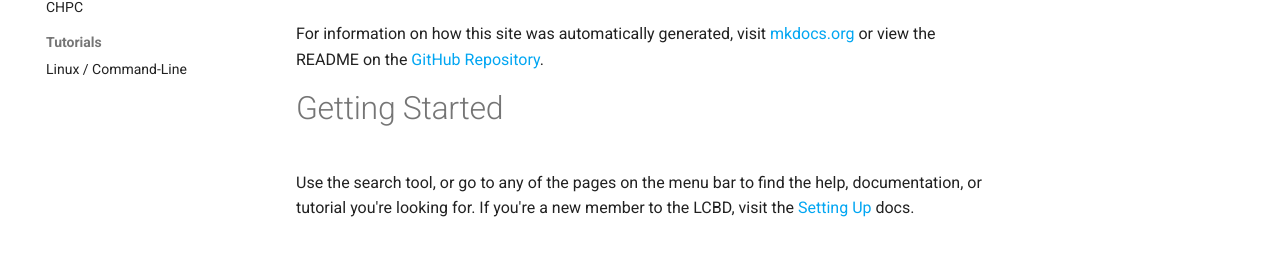
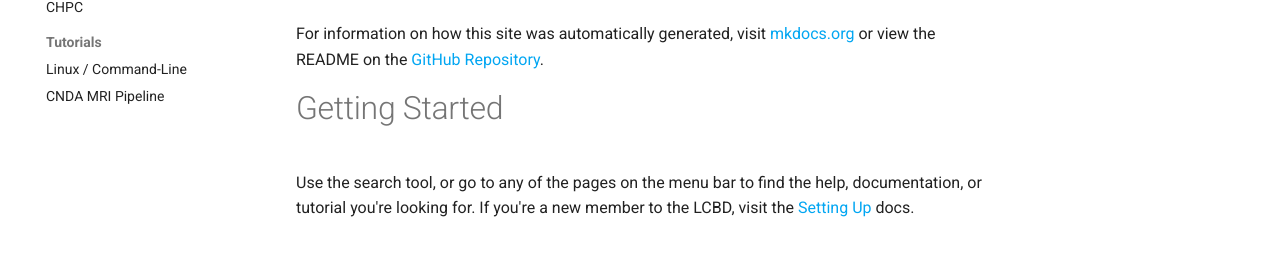
Before and after one commit to ChildBrainLab/ChildBrainLab.github.io, an MkDocs documentation site: the page built from docs/index.md, in a window 1280 px wide. Shown: the part 293-559 px from the top of the page. Built offline with MkDocs 1.6.1 and Material for MkDocs 9.7.7, drawn with Linux system fonts in a browser that asks for light colours; comment, search, counter and statistics services are not loaded.

Commit message:
Update mkdocs.yml

```diff
--- a/mkdocs.yml
+++ b/mkdocs.yml
@@ -52,6 +52,7 @@ nav:
   - CHPC: 'setting_up/CHPC.md'
 - Tutorials:
   - 'Linux / Command-Line': 'tutorials/linux_wt.md'
+  - 'CNDA MRI Pipeline': 'tutorials/cnda_wt.md'
 extra_css:
 - stylesheets/extra.css
 markdown_extensions:
```
